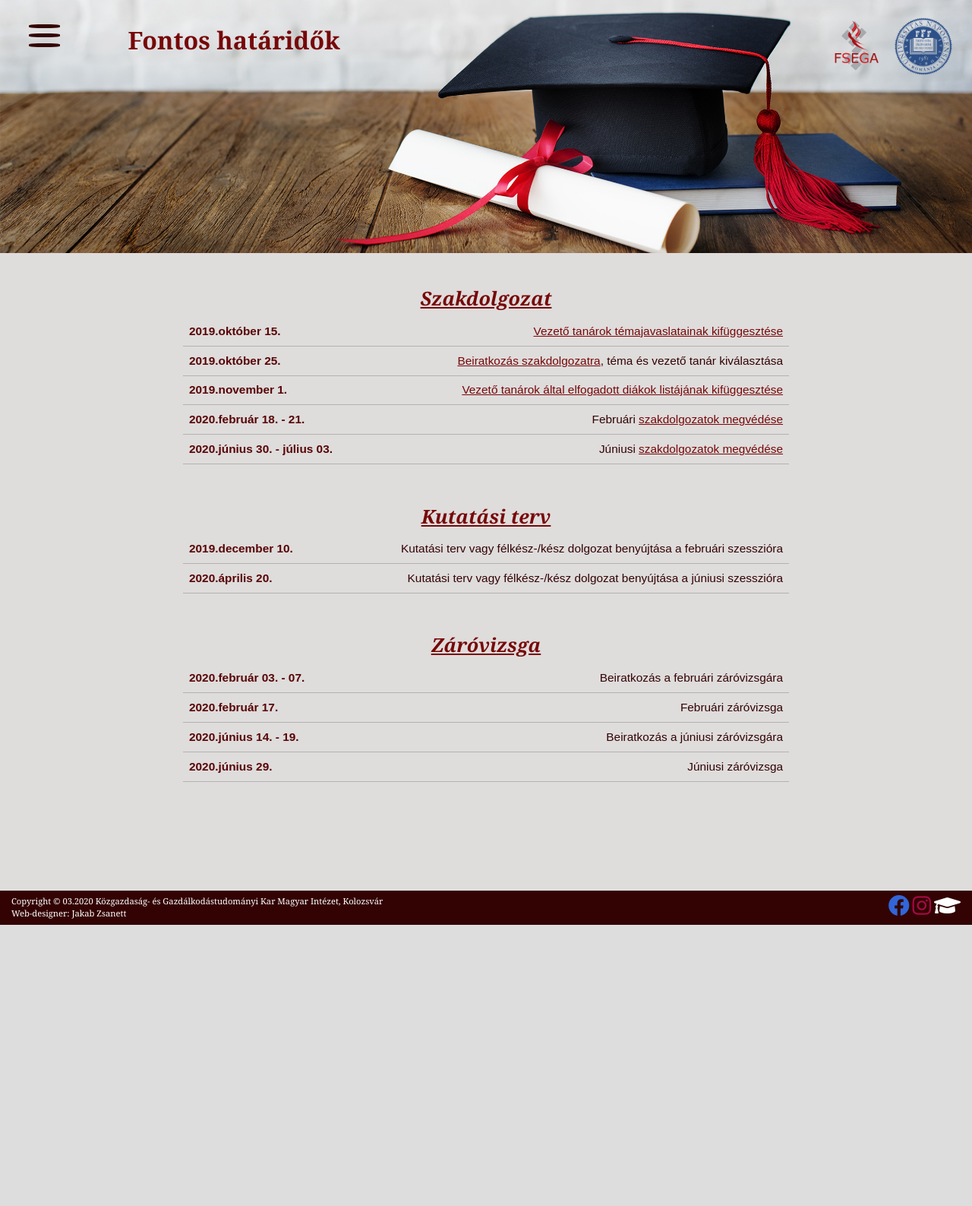
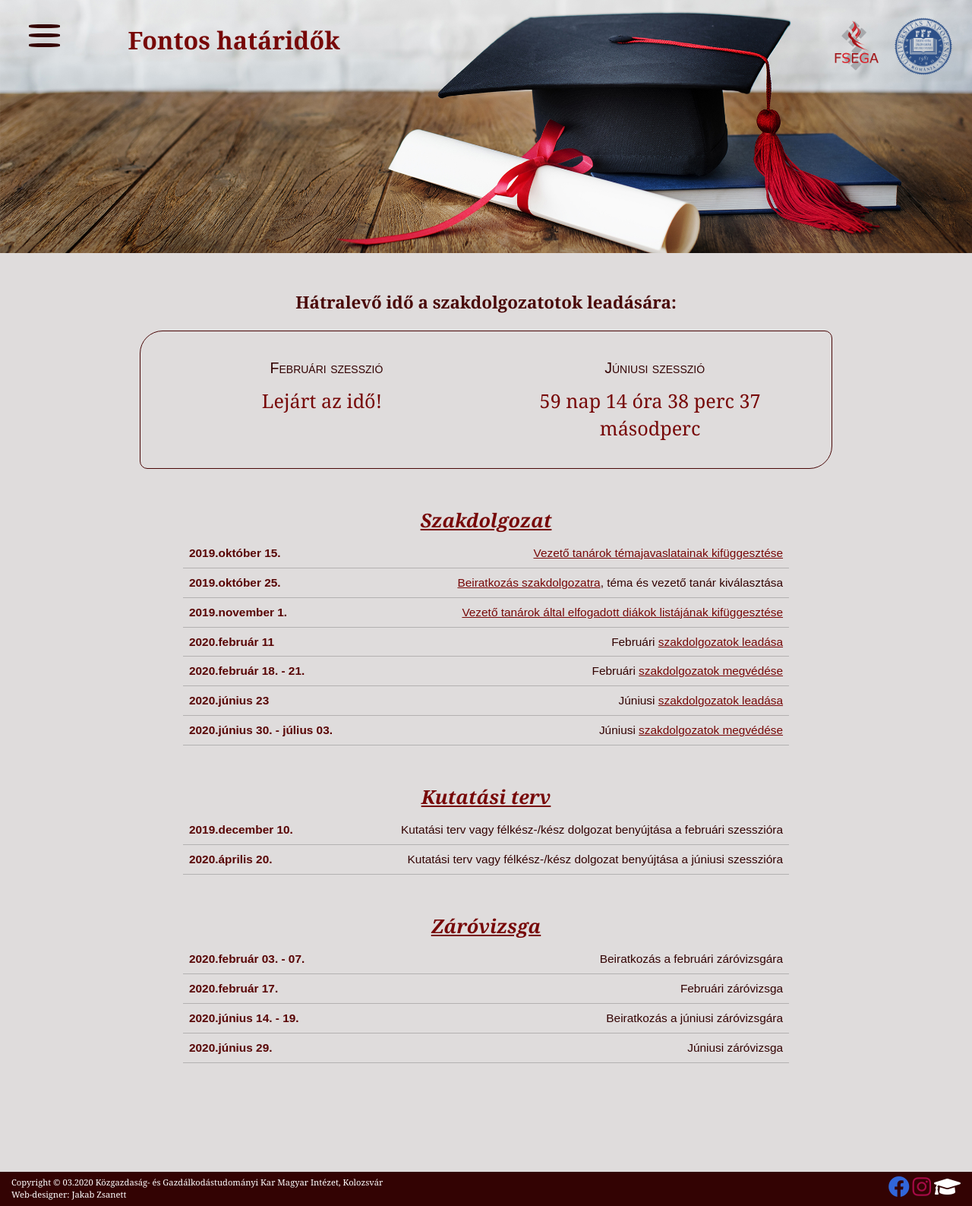
Before and after one commit to zsanett28/Thesis_presentation_for_students, a PHP site: page /Fontos_datumok.html in a window 1280 px wide. Shown: the whole page at 76% size. Before the commit the page ends 1217 px from the top, so only its background shows below. Run offline with PHP 8.4, Linux system fonts and the light colour scheme.

Commit message:
fontos-datumok-visszaszamlalo

```diff
--- a/Fontos_datumok.html
+++ b/Fontos_datumok.html
@@ -28,6 +28,26 @@
     </div>
 
     <div class="container">
+
+        <div class="row">
+            <div class="col-md-12">
+                <p class="paragraf-centered">Hátralevő idő a szakdolgozatotok leadására:</p>
+            </div>
+        </div>
+
+        <div class="row counter-border">
+            <div class="col-md-6">
+                <p class="paragraf center">Februári szesszió</p>
+                <p id="leadas-februar"></p>
+
+            </div>
+
+            <div class="col-md-6">
+                <p class="paragraf center">Júniusi szesszió</p>
+                <p id="leadas-junius"></p>
+            </div>
+        </div>
+
         <div class="row">
             <div class="col-md-12">
                 <h2 class="table-title"><a href="Szakdolgozat.html" class="link" target="_blank">Szakdolgozat</a></h2>
@@ -46,8 +66,16 @@
                             <td><a href="http://hu.econ.ubbcluj.ro/data/pdf/Vegzosoknek/Temavalasztas%20leosztas%202019.pdf" class="link" target="_blank">Vezető tanárok által elfogadott diákok listájának kifüggesztése</a></td>
                         </tr>
                         <tr>
+                            <td>2020.február 11</td>
+                            <td>Februári <a href="Szakdolgozat.html#Lead" class="link" target="_blank">szakdolgozatok leadása</a></td>
+                        </tr>
+                        <tr>
                             <td>2020.február 18. - 21.</td>
                             <td>Februári <a href="Szakdolgozat.html#Megved" class="link" target="_blank">szakdolgozatok megvédése</a></td>
+                        </tr>
+                        <tr>
+                            <td>2020.június 23</td>
+                            <td>Júniusi <a href="Szakdolgozat.html#Lead" class="link" target="_blank">szakdolgozatok leadása</a></td>
                         </tr>
                         <tr>
                             <td>2020.június 30. - július 03.</td>
--- a/Szakdolgozat.html
+++ b/Szakdolgozat.html
@@ -218,7 +218,7 @@
 
         <div class="row">
             <div class="col-md-12">
-                <h2 class="small-title"><span class="special-number">7 </span>A szakdolgozat leadása</h2>
+                <h2 class="small-title"><span class="special-number">7 </span><span id="Lead">A szakdolgozat leadása</span></h2>
             </div>
         </div>
 
--- a/css/Szakdolgozat.css
+++ b/css/Szakdolgozat.css
@@ -853,3 +853,39 @@ input#r-button{
         font-size: 90%;
     }
 }
+
+.paragraf-centered{
+    text-align: center;
+    font-size: 160%;
+    font-family: 'Georgia';
+    color: rgb(73, 7, 7);
+    font-weight: bold;
+    margin-top: 2%;
+}
+
+.center{
+    margin-top: 3%;
+    text-align: center;
+    font-size: 140%;
+    font-variant: small-caps;
+}
+
+p#leadas-februar, p#leadas-junius{
+    text-align: center;
+    font-size: 180%;
+    font-family: 'Georgia';
+    color: rgb(119, 8, 8);
+    margin-bottom: 3%;
+}
+
+.counter-border{
+    border: solid;
+    border-width: thin;
+    border-color: rgb(73, 7, 7);
+    padding: 2%;
+    border-radius: 30px 10px;
+    margin-top: 1%;
+    margin-bottom: 3%;
+    margin-left: 10%;
+    margin-right: 10%;
+}
--- a/js/Szakdolgozat.js
+++ b/js/Szakdolgozat.js
@@ -8,3 +8,51 @@ menuIcon.addEventListener("click", () => {
 function feedback(){
     alert("Sikeres bejelentkezés!");
 }
+
+var dfebr = new Date("Febr 11, 2020 23:59:59").getTime();
+
+var f = setInterval(function () {
+
+    var now = new Date().getTime();
+
+    var time = dfebr - now;
+
+    var days = Math.floor(time / (1000 * 60 * 60 * 24));
+
+    var hours = Math.floor((time % (1000 * 60 * 60 * 24)) / (1000 * 60 * 60));
+
+    var minutes = Math.floor((time % (1000 * 60 * 60)) / (1000 * 60));
+
+    var seconds = Math.floor((time % (1000 * 60)) / 1000);
+
+    document.getElementById("leadas-februar").innerHTML = days + " nap " + hours + " óra " + minutes + " perc " + seconds + " másodperc ";
+
+    if(time < 0){
+        clearInterval(dfebr);
+        document.getElementById("leadas-februar").innerHTML = "Lejárt az idő!";
+    }
+}, 1000);
+
+var djun = new Date("Jun 23, 2020 23:59:59").getTime();
+
+var j = setInterval(function () {
+
+    var now = new Date().getTime();
+
+    var time = djun - now;
+
+    var days = Math.floor(time / (1000 * 60 * 60 * 24));
+
+    var hours = Math.floor((time % (1000 * 60 * 60 * 24)) / (1000 * 60 * 60));
+
+    var minutes = Math.floor((time % (1000 * 60 * 60)) / (1000 * 60));
+
+    var seconds = Math.floor((time % (1000 * 60)) / 1000);
+
+    document.getElementById("leadas-junius").innerHTML = days + " nap " + hours + " óra " + minutes + " perc " + seconds + " másodperc ";
+
+    if(time < 0){
+        clearInterval(djun);
+        document.getElementById("leadas-junius").innerHTML = "Lejárt az idő!";
+    }
+}, 1000);
```
